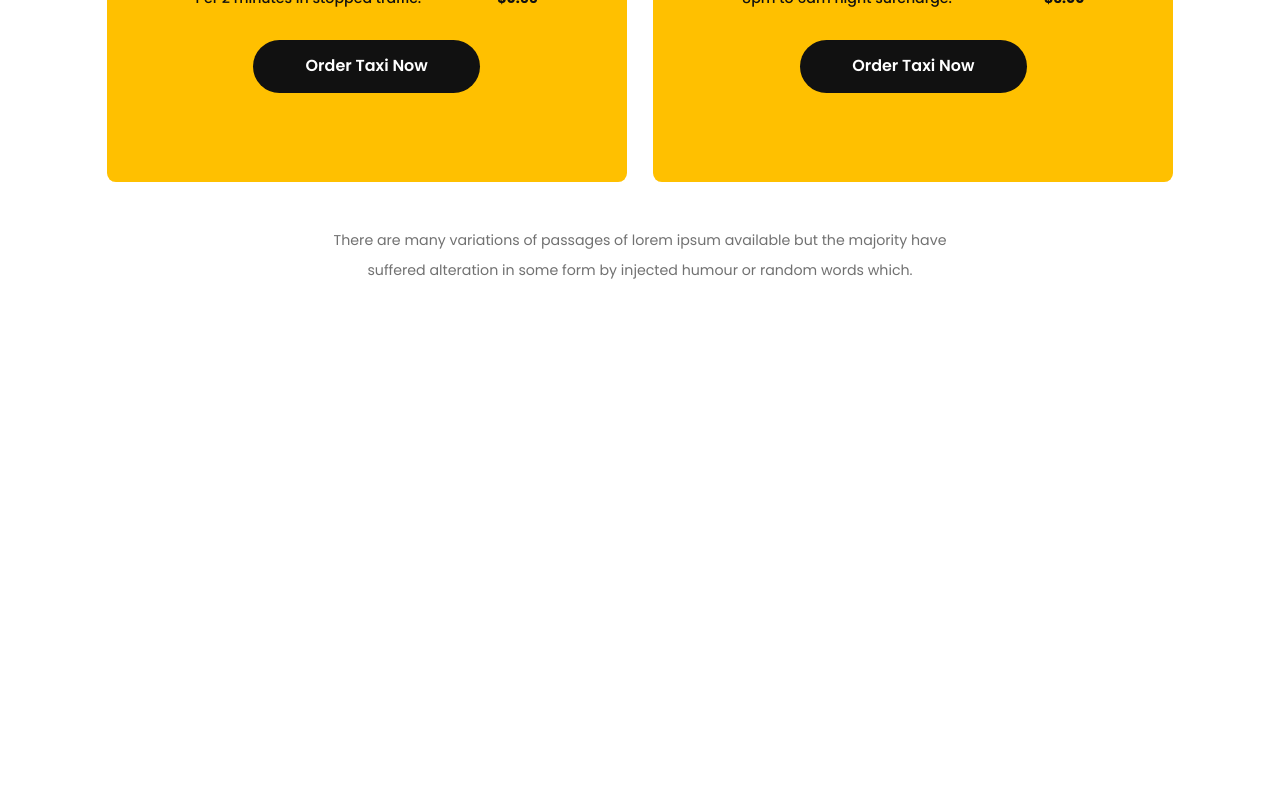
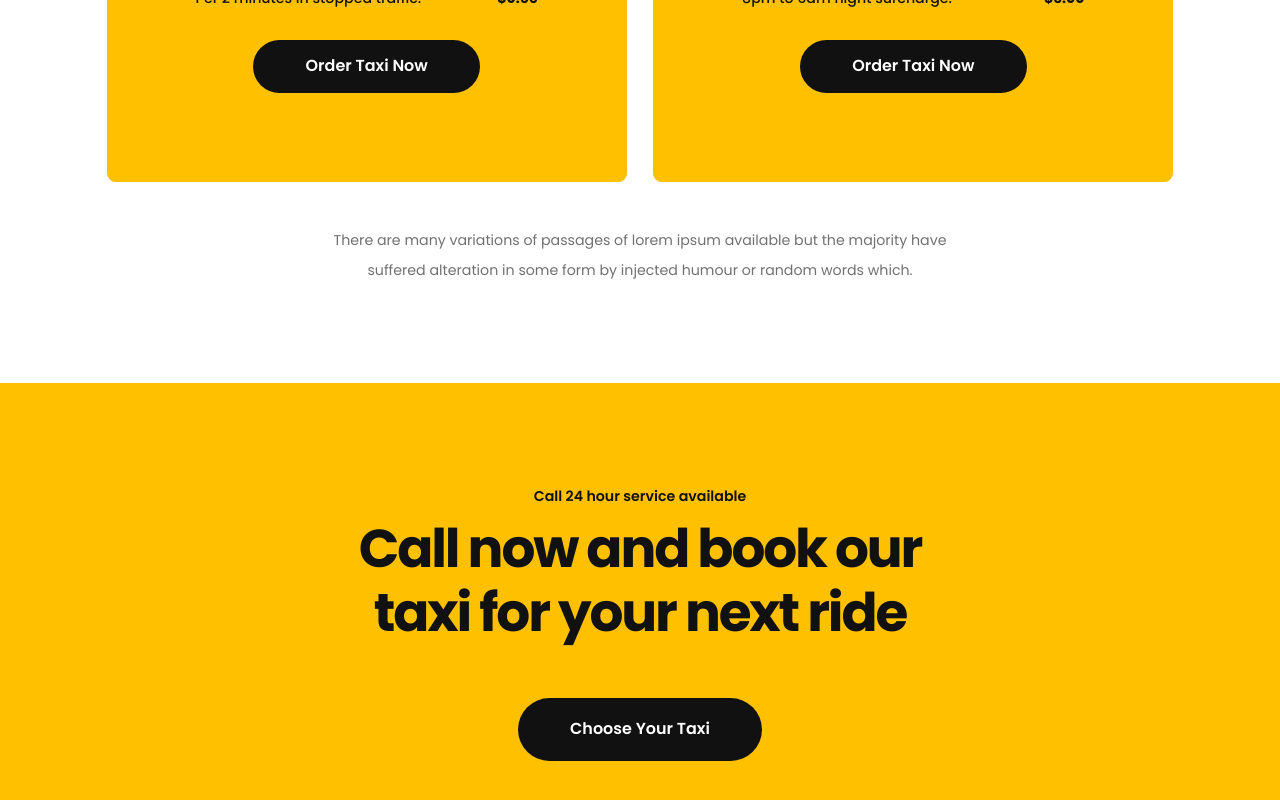
Before and after one commit to Yamin39/surtys-taxi, a React (Vite) app: page / in a window 1280 px wide. Shown: the part 3649-4449 px from the top of the page. Before the commit the page ends 4032 px from the top, so only its background shows below. Built offline with nearby package versions, Linux system fonts and the light colour scheme.

Commit message:
add: Call Now Bottom Section

```diff
--- /dev/null
+++ b/src/components/CallNowBottom/CallNowBottom.jsx
@@ -0,0 +1,17 @@
+const CallNowBottom = () => {
+  return (
+    <div className="py-[7.5rem] bg-primary-color">
+      <div className="text-dark max-w-[1440px] w-10/12 mx-auto text-center">
+        <p className="font-semibold leading-[1rem]">Call 24 hour service available</p>
+        <h1 className="w-full max-w-[42.5rem] inline-block mt-[0.9375rem] mb-[3.75rem] text-[3.75rem] font-bold tracking-[-0.15rem] leading-[4.5rem]">
+          Call now and book our taxi for your next ride
+        </h1>
+        <button className="block mx-auto w-fit font-semibold bg-dark text-white hover:text-dark text-lg rounded-[2.4375rem] py-[1.3438rem] px-[3.6875rem] duration-[.4s] hover:bg-white active:scale-90">
+          Choose Your Taxi
+        </button>
+      </div>
+    </div>
+  );
+};
+
+export default CallNowBottom;
--- a/src/pages/Home/Home.jsx
+++ b/src/pages/Home/Home.jsx
@@ -2,6 +2,7 @@ import Banner from "../../components/Banner/Banner";
 import Navbar from "../../components/Banner/Navbar/Navbar";
 import BookNow from "../../components/BookNow/BookNow";
 import CallAgent from "../../components/CallAgent/CallAgent";
+import CallNowBottom from "../../components/CallNowBottom/CallNowBottom";
 import NumbersSpeak from "../../components/NumbersSpeak/NumbersSpeak";
 import TaxiFares from "../../components/TaxiFares/TaxiFares";
 import WhyChooseUs from "../../components/WhyChooseUs/WhyChooseUs";
@@ -17,7 +18,7 @@ const Home = () => {
       <CallAgent></CallAgent>
       <WhyChooseUs></WhyChooseUs>
       <TaxiFares></TaxiFares>
-      <div className="max-w-[1440px] w-10/12 mx-auto"></div>
+      <CallNowBottom></CallNowBottom>
     </div>
   );
 };
```
